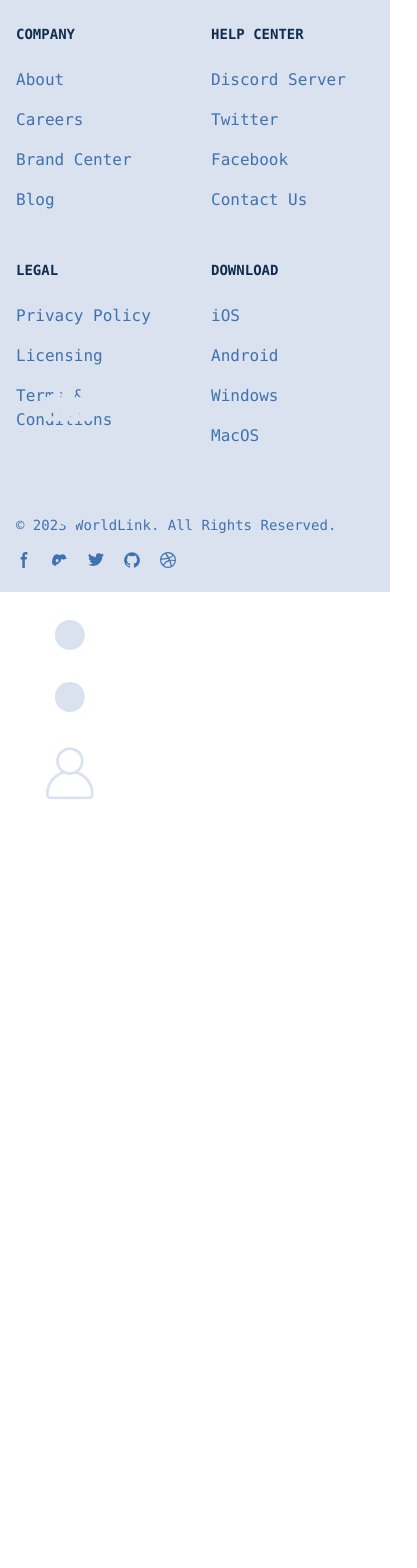
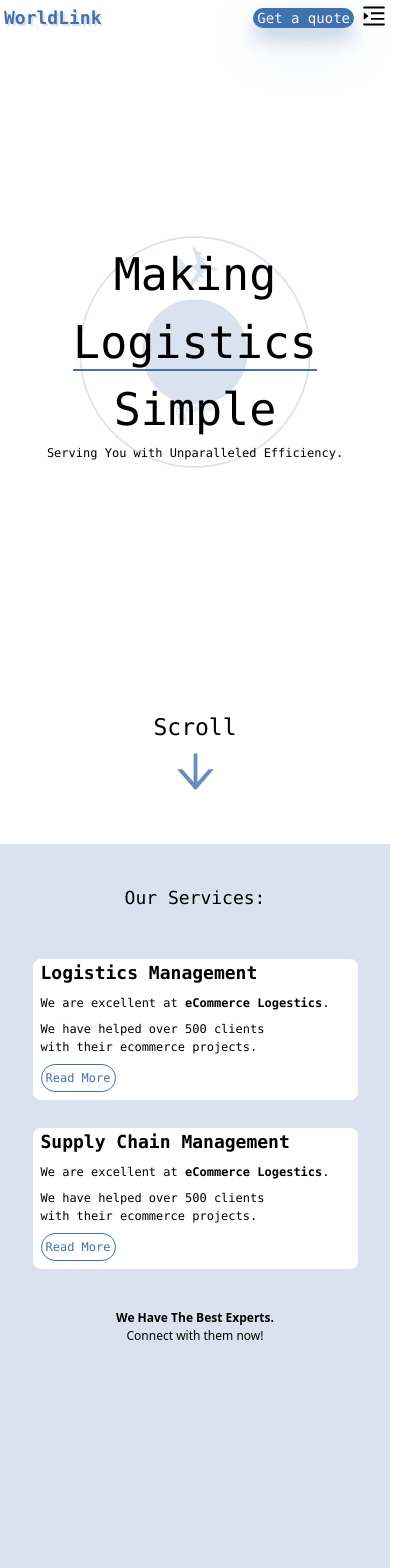
Before and after one commit to Anku5hn/Worldlink, a React (Vite) app: page / in a window 390 px wide. Shown: the top 1568 px of the page, 417 px wide, since content can reach past the window. Before the commit the page ends 844 px from the top, so only its background shows below. Built offline with nearby package versions, Linux system fonts and the light colour scheme.

Commit message:
v1.1 - Mobile Fixes

```diff
--- a/src/components/Footer.jsx
+++ b/src/components/Footer.jsx
@@ -3,7 +3,7 @@
   return (
     <>
       <footer className="bg-custom-lighter-blue">
-        <div className="mx-auto w-full max-w-screen-xl">
+        <div className="mx-auto max-w-screen-xl lg:w-full ">
           <div className="grid grid-cols-2 gap-8 px-4 py-6 lg:py-8 md:grid-cols-4">
             <div>
               <h2 className="mb-6 text-sm  uppercase text-custom-dark-blue font-bold font-mono">
--- a/src/components/Header.jsx
+++ b/src/components/Header.jsx
@@ -4,7 +4,7 @@
   const [mMenuState, setMMenuState] = useState(false);
   return (
     <>
-      <nav className={`fixed w-5/6 top-0 z-40 ${props.background} rounded-l-xl rounded-r-xl px-1 py-1`}>
+      <nav className={`fixed lg:w-5/6 w-screen top-0 z-40 ${props.background} rounded-l-xl rounded-r-xl px-1 py-1`}>
         {
           //Desktop Laptop
         }
--- a/src/pages/Home.jsx
+++ b/src/pages/Home.jsx
@@ -147,18 +147,18 @@
       {
         //section 1
       }
-      <div className="fixed left-10 bottom-10" ref={sectionOne}>
+      <div className="fixed left-10 bottom-10 lg:block hidden" ref={sectionOne}>
         <img src={sidebar} className="w-[60px] h-[432px]" />
       </div>
-      <div className="w-full h-screen lg:flex hidden justify-center ">
+      <div className="w-full h-screen flex justify-center ">
         <div
-          className={`w-6 h-6 absolute rounded-full bg-custom-light-blue z-50`}
+          className={`w-6 h-6 absolute rounded-full bg-custom-light-blue z-50 lg:block hidden`}
           style={{
             top: `${cursorPos.y + window.scrollY}px`,
             left: `${cursorPos.x + window.scrollX}px`,
           }}
         />
-        <div className="lg:w-5/6 w-full">
+        <div className="">
           <Header
             background={headerBg}
             homeview={`border-b-2 border-custom-light-blue ${headerList}`}
@@ -169,14 +169,14 @@
             <div className="absolute">
               <img
                 src={TruckSVG}
-                className="w-[250px] h-[250px] z-0 clockwise-spin"
+                className="lg:w-[250px] lg:h-[250px] w-[150px] h-[150px] z-0 clockwise-spin"
                 style={{ transform: `rotate(${scrollValue}deg)` }}
               />
             </div>
             <div className="absolute">
               <img
                 src={AirplaneSVG}
-                className="w-[400px] h-[400px] z-0 clockwise-spin"
+                className="lg:w-[400px] lg:h-[400px] h-[250px] w-[250px] z-0 clockwise-spin"
                 style={{ transform: `rotate(${scrollValue}deg)` }}
               />
             </div>
@@ -188,7 +188,7 @@
               </span>{" "}
               Simple
             </h1>
-            <p className="lg:text-[45px] text-[15px] font-mono z-10">
+            <p className="lg:text-[45px] text-[12px] font-mono z-10">
               Serving You with Unparalleled Efficiency.
             </p>
             <p className="font-mono text-[23px] absolute bottom-[100px]">
@@ -202,34 +202,34 @@
         //section 2
       }
       <div
-        className="w-full h-screen bg-custom-lighter-blue lg:flex hidden items-center flex-col"
+        className="w-full h-screen bg-custom-lighter-blue flex  items-center flex-col"
         ref={sectionTwo}
       >
         <div className="w-5/6">
-          <h3 className={`text-[24px] font-mono my-10 text-center ${twoHeadingAni}`} ref={sectionTwoHeading}>
+          <h3 className={`lg:text-[24px] text-[18px] font-mono my-10 text-center ${twoHeadingAni}`} ref={sectionTwoHeading}>
             Our Services:
           </h3>
         </div>
-        <div className="w-5/6 flex justify-center gap-5">
+        <div className="w-5/6 flex justify-center gap-5 lg:flex-row flex-col">
           {
             //card 1
           }
           <div>
             <div className={`rounded-lg bg-white ${twoCard1}`} ref={twoCardOne}>
-              <h3 className="text-[45px] font-mono font-bold mx-2 my-2 cursor-pointer hover:underline hover:text-[50px]">
+              <h3 className="lg:text-[45px] text-[18px] font-mono font-bold mx-2 my-2 cursor-pointer hover:underline hover:text-[50px]">
                 Logistics Management
               </h3>
-              <p className="text-[23px] font-mono mx-2 my-2">
+              <p className="lg:text-[23px] text-[12px] font-mono mx-2 my-2">
                 We are excellent at{" "}
                 <span className="font-bold">eCommerce Logestics</span>.
               </p>
-              <p className="text-[23px] font-mono mx-2 my2">
+              <p className="lg:text-[23px] text-[12px] font-mono mx-2 my2">
                 We have helped over 500 clients
               </p>
-              <p className="text-[23px] font-mono mx-2 my2">
+              <p className="lg:text-[23px] text-[12px] font-mono mx-2 my2">
                 with their ecommerce projects.
               </p>
-              <button className="text-[23px] px-1 py-1 rounded-l-3xl rounded-r-3xl border border-custom-light-blue text-custom-light-blue bg-white my-2 mx-2 hover:bg-custom-light-blue hover:text-white font-mono">
+              <button className="lg:text-[23px] text-[12px] px-1 py-1 rounded-l-3xl rounded-r-3xl border border-custom-light-blue text-custom-light-blue bg-white my-2 mx-2 hover:bg-custom-light-blue hover:text-white font-mono">
                 Read More
               </button>
             </div>
@@ -239,30 +239,30 @@
           }
           <div>
             <div className={`rounded-lg bg-white ${twoCard2}`}>
-              <h3 className="text-[45px] font-mono font-bold mx-2 my-2 cursor-pointer hover:underline hover:text-[50px]">
+              <h3 className="lg:text-[45px] text-[18px] font-mono font-bold mx-2 my-2 cursor-pointer hover:underline hover:text-[50px]">
                 Supply Chain Management
               </h3>
-              <p className="text-[23px] font-mono mx-2 my-2">
+              <p className="lg:text-[23px] text-[12px] font-mono mx-2 my-2">
                 We are excellent at{" "}
                 <span className="font-bold">eCommerce Logestics</span>.
               </p>
-              <p className="text-[23px] font-mono mx-2 my2">
+              <p className="lg:text-[23px] text-[12px] font-mono mx-2 my2">
                 We have helped over 500 clients
               </p>
-              <p className="text-[23px] font-mono mx-2 my2">
+              <p className="lg:text-[23px] text-[12px] font-mono mx-2 my2">
                 with their ecommerce projects.
               </p>
-              <button className="text-[23px] px-1 py-1 rounded-l-3xl rounded-r-3xl border border-custom-light-blue text-custom-light-blue bg-white my-2 mx-2 hover:bg-custom-light-blue hover:text-white font-mono">
+              <button className="lg:text-[23px] text-[12px] px-1 py-1 rounded-l-3xl rounded-r-3xl border border-custom-light-blue text-custom-light-blue bg-white my-2 mx-2 hover:bg-custom-light-blue hover:text-white font-mono">
                 Read More
               </button>
             </div>
           </div>
         </div>
         <div className="w-5/6 my-10 ">
-          <h3 className={`text-[45px] text-center font-semibold ${twoH3}`} ref={sectionTwoH3}>
+          <h3 className={`lg:text-[45px] text-[12px] text-center font-semibold ${twoH3}`} ref={sectionTwoH3}>
             We Have The Best Experts.
           </h3>
-          <p className={`text-[23px] hover:underline text-center ${twoH3}`} >
+          <p className={`lg:text-[23px] text-[12px] hover:underline text-center ${twoH3}`} >
             Connect with them now!
           </p>
         </div>
@@ -271,14 +271,14 @@
         //section 3 auto text right to left scroll remaining
       }
       <div
-        className="w-full h-auto lg:flex flex-col items-center justify-center hidden"
+        className="w-full h-auto flex flex-col items-center justify-center"
         ref={sectionThree}
       >
         <div cassName="w-5/6">
-          <h3 className="text-[24px] font-mono my-10">Our Stories:</h3>
+          <h3 className="lg:text-[24px] text-center text-[18px] font-mono my-10">Our Stories:</h3>
         </div>
-        <div className="w-5/6 flex gap-5 my-10">
-          <div className="w-3/4">
+        <div className="w-5/6 flex gap-5 my-10 lg:flex-row flex-col">
+          <div className="lg:w-3/4">
             <div className="rounded-xl overflow-x-scroll flex gap-5 flex-row hide-scroll-bar">
               {
                 //Cards
@@ -372,16 +372,16 @@
             </div>
           </div>
 
-          <div className="w-1/4">
+          <div className="lg:w-1/4">
             <div className="inline-block px-3">
               <div className=" rounded-lg overflow-hidden w-[360px] h-[640px]">
                 <a
                   href="/#"
-                  className="text-[24px] my-2 mx-2 font-bold font-mono"
+                  className="lg:text-[24px] text-[18px] my-2 mx-2 font-bold font-mono"
                 >
                   Managing at large scale
                 </a>
-                <p className="text-[16px] my-2 mx-2 font-mono">
+                <p className="lg:text-[16px] text-[10px] my-2 mx-2 font-mono">
                   Read how we managed logistics for this MNC!
                 </p>
                 <div className="flex flex-nowrap gap-1">
@@ -401,17 +401,17 @@
         //section 4
       }
       <div
-        className="w-full h-[50rem] bg-custom-dark-blue lg:flex items-center flex-col hidden"
+        className="w-full h-[50rem] bg-custom-dark-blue flex items-center flex-col "
         ref={sectionFour}
       >
         <div className="w-5/6 my-10 ">
-          <h2 className="text-[45px] text-white font-mono">
+          <h2 className="lg:text-[45px] text-[24px] text-white font-mono">
             Subscribe to our Newsletter!
           </h2>
         </div>
         <div className="w-5/6 flex h-[520px]">
           <div className="w-3/4 h-full flex-col justify-between flex">
-            <ul className="text-white font-mono text-[23px]">
+            <ul className="text-white font-mono lg:text-[23px] text-[12px]">
               <li>
                 Get the latest updates on{" "}
                 <span className="text-custom-light-blue">Logestics.</span>
@@ -429,13 +429,13 @@
             </ul>
             <img
               src={NewsletterSVG}
-              className="w-64 h-64 bg-black rounded-full"
+              className="lg:w-64 lg:h-64 w-24 h-24 bg-black rounded-full"
               style={{ transform: `rotate(${scrollValue}deg)` }}
             />
           </div>
           <div className="w-1/4 flex flex-col items-end h-full justify-end">
-            <ArrowDownOutlined className="text-white text-[45px]  animate-bounce text-center my-5" />
-            <div className="flex gap-2">
+            <ArrowDownOutlined className="text-white lg:text-[45px] text-[24px]  animate-bounce text-center my-5" />
+            <div className="flex gap-2 lg:flex-row flex-col">
               <input
                 defaultValue="Enter Your Email"
                 className="bg-custom-dark-blue border-2 border-white text-white rounded-lg font-mono"
```
